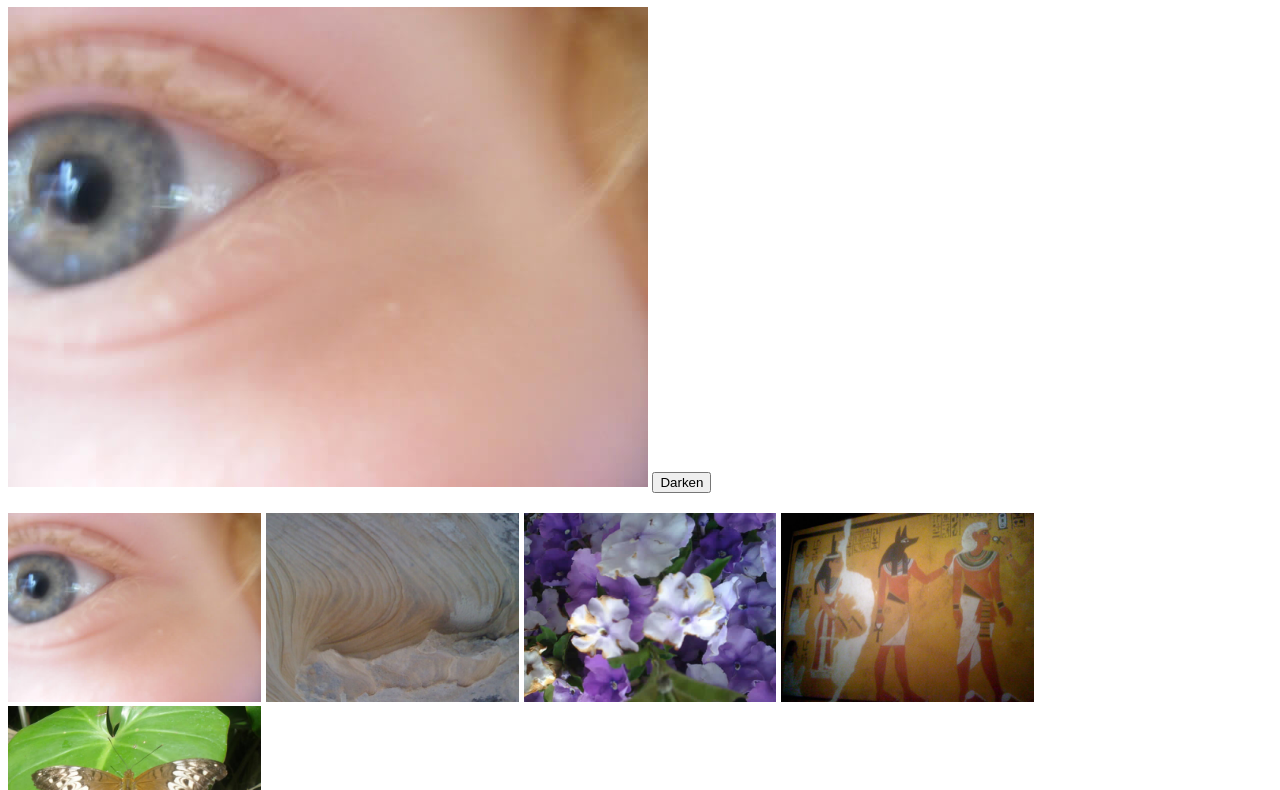
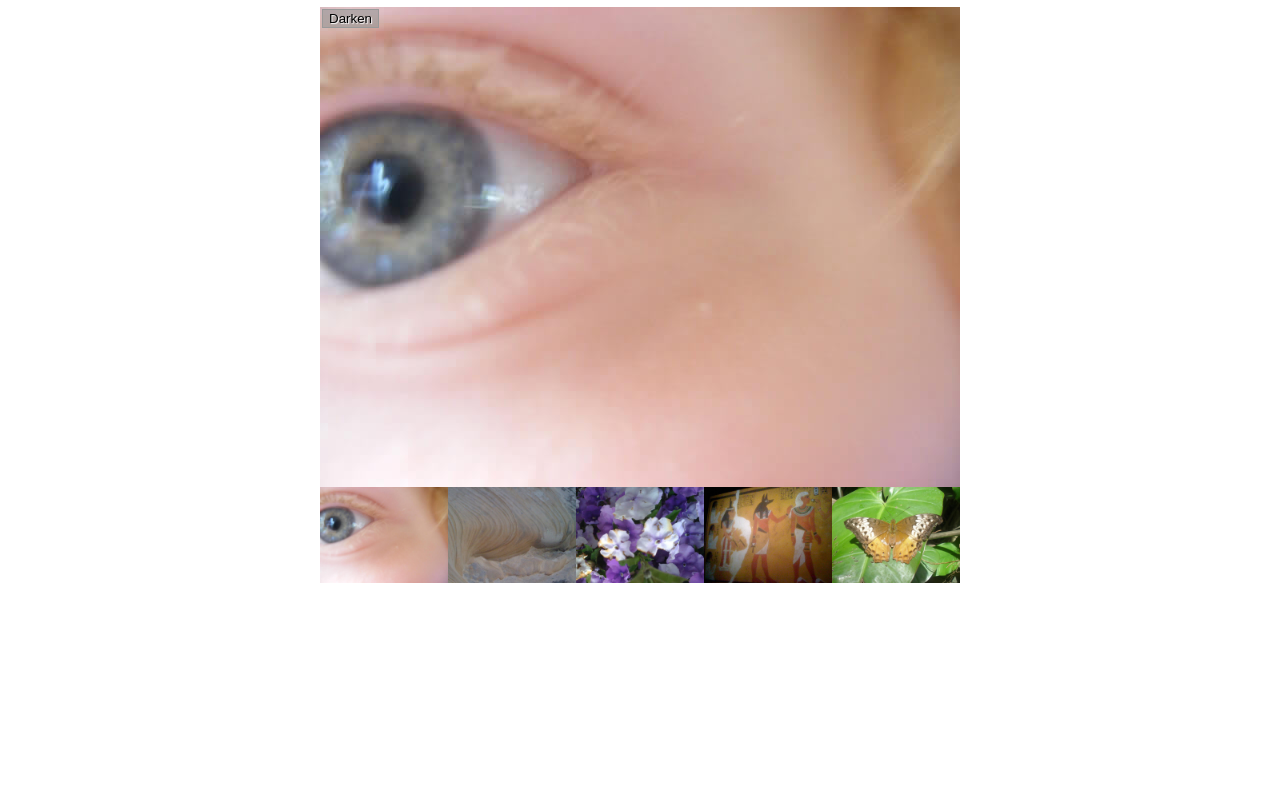
Before and after one commit to PrathikshaKairen/image-gallery, a plain HTML site: page index.html in a window 1280 px wide. Shown: the part 73-863 px from the top of the page. After the commit the page ends 800 px from the top, so only its background shows below. Drawn offline with Linux system fonts and the light colour scheme; files whose address does not match are found by name.

Commit message:
Update style.css

```diff
--- a/style.css
+++ b/style.css
@@ -1,29 +1,43 @@
+h1 {
+  font-family: helvetica, arial, sans-serif;
+  text-align: center;
+}
+
 body {
-  font-family: Arial, sans-serif;
+  width: 640px;
+  margin: 0 auto;
 }
 
 .full-img {
   position: relative;
-  margin-bottom: 20px;
-}
-
-.displayed-img {
-  max-width: 100%;
-  height: auto;
+  display: block;
+  width: 640px;
+  height: 480px;
 }
 
 .overlay {
   position: absolute;
   top: 0;
   left: 0;
-  width: 100%;
-  height: 100%;
-  background-color: rgba(0, 0, 0, 0);
-  transition: background-color 0.3s ease;
+  width: 640px;
+  height: 480px;
+  background-color: rgba(0,0,0,0);
+}
+
+button {
+  border: 0;
+  background: rgba(150,150,150,0.6);
+  text-shadow: 1px 1px 1px white;
+  border: 1px solid #999;
+  position: absolute;
+  cursor: pointer;
+  top: 2px;
+  left: 2px;
 }
 
 .thumb-bar img {
+  display: block;
   width: 20%;
-  margin-right: 5px;
+  float: left;
   cursor: pointer;
 }
```
